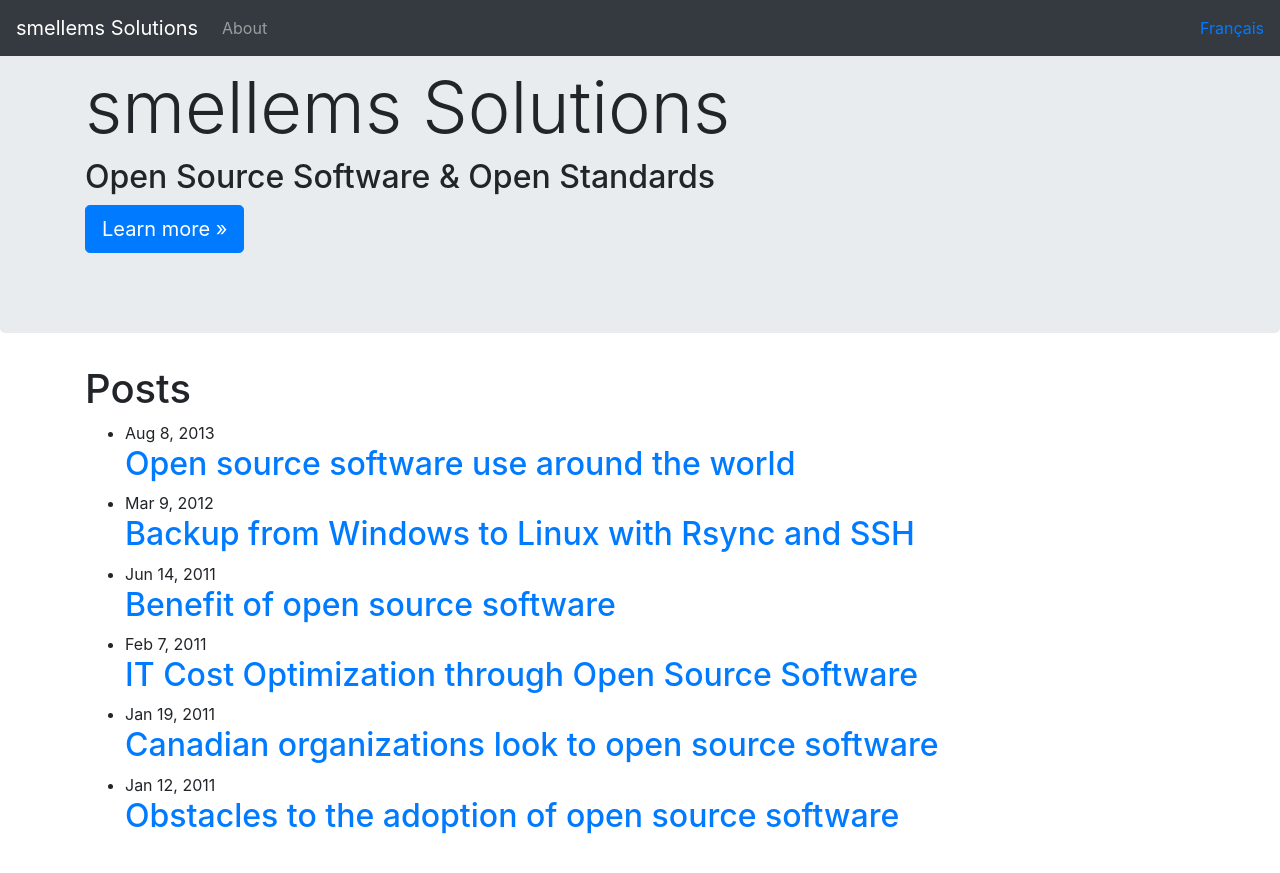
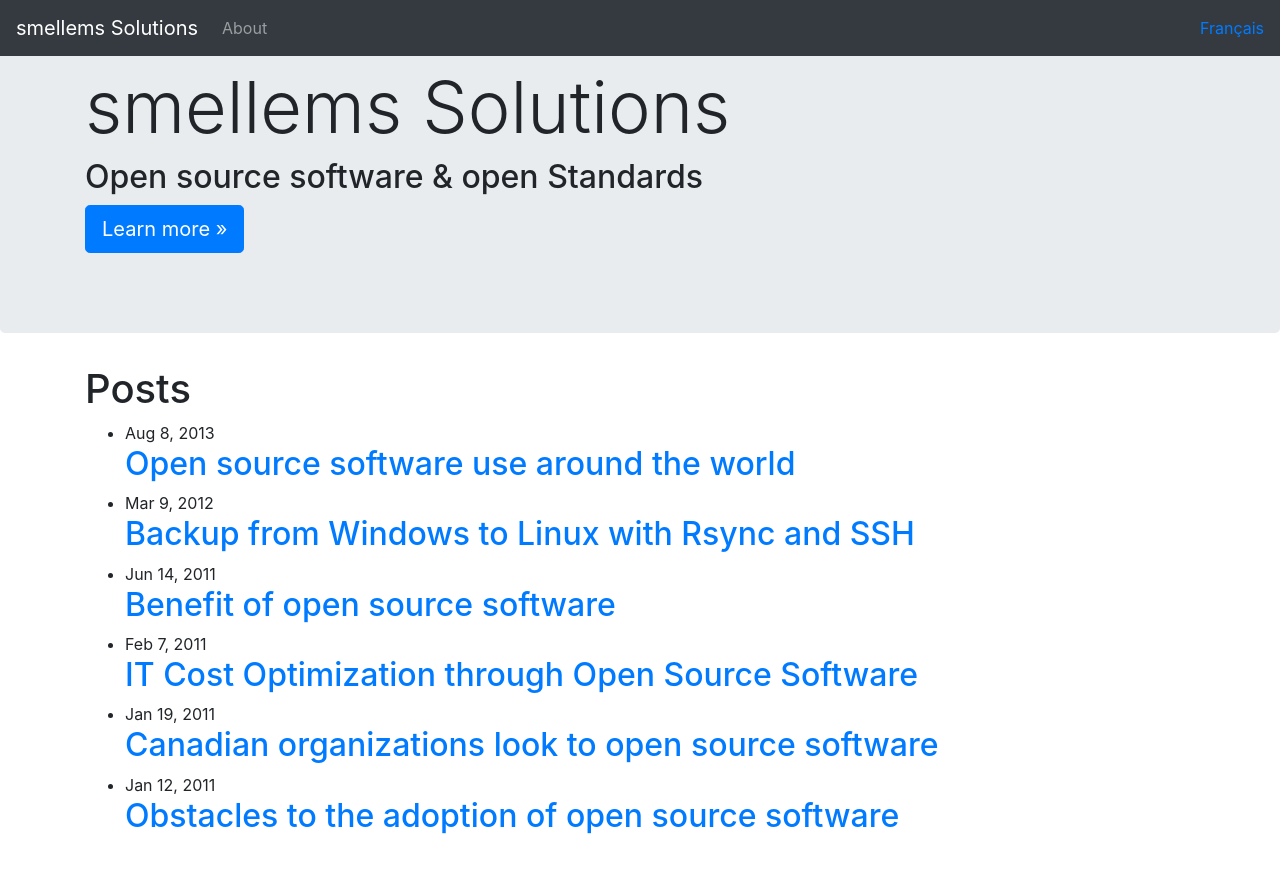
Before and after one commit to smellems/smellems.github.io, a Jekyll site: the page built from index.html, in a window 1280 px wide. Shown: the top 873 px of the page. Built offline with Jekyll 4.4.1, drawn with Linux system fonts in a browser that asks for light colours; nearby versions of some CDN libraries.

Commit message:
Capitalization

```diff
--- a/_config.yml
+++ b/_config.yml
@@ -29,8 +29,8 @@ about_link:
   en: about.html
   fr: apropos.html
 subtitle:
-  en: Open Source Software & Open Standards
-  fr: Logiciels libres & normes ouvertes
+  en: Open source software & open Standards
+  fr: Logiciels libres & Normes ouvertes
 learnmore:
   en: Learn more
   fr: En savoir plus
```
